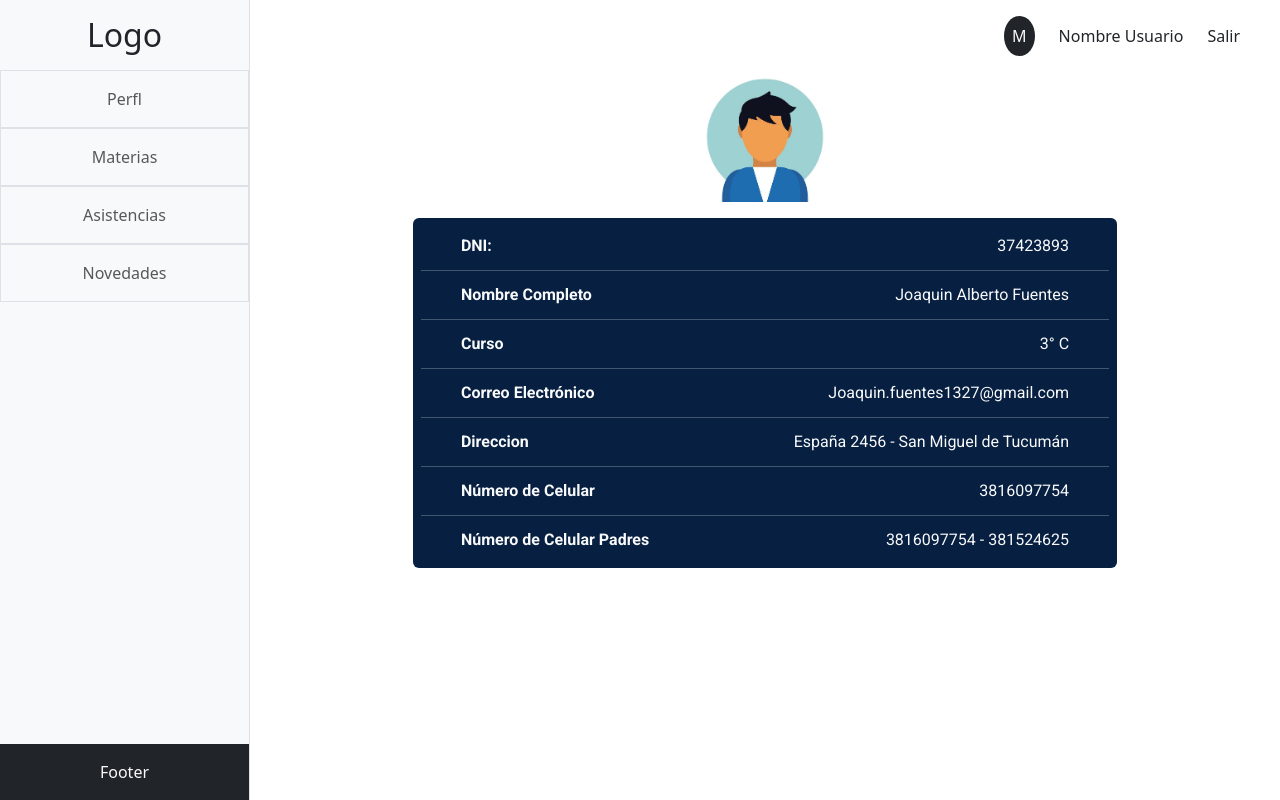
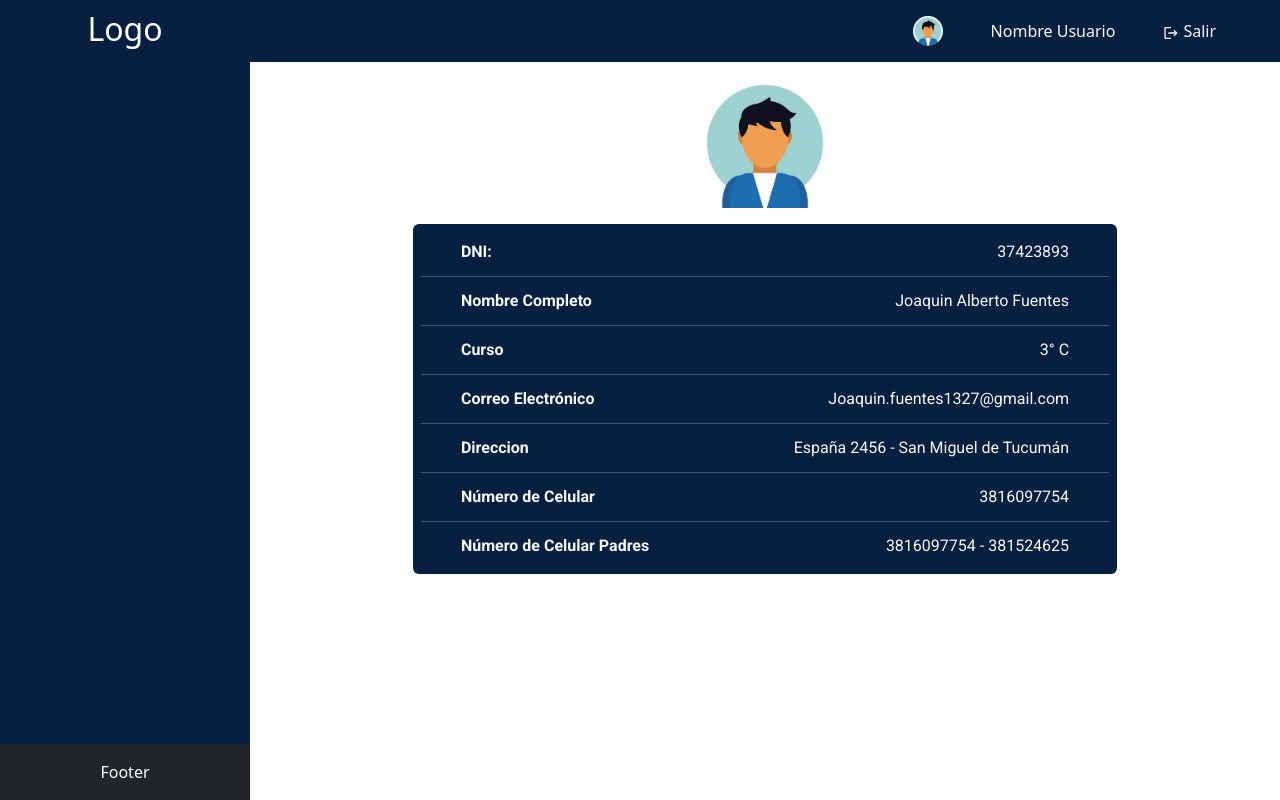
Before and after one commit to joaquin-fuentes/proyectoFinalReactAdv, a React (Vite) app: page /alumnos in a window 1280 px wide. Built offline with nearby package versions, Linux system fonts and the light colour scheme.

Commit message:
actualice diseño de sidebar, header y offcanvas para dispostivos pequeños

```diff
--- a/src/App.css
+++ b/src/App.css
@@ -40,16 +40,50 @@ html {
 body {
   background-color: var(--color-fondo);
 }
-
 .titulo {
   font-family: var(--fuente-principal);
   font-size: var(--fuente-tamanio-titulo);
   color: var(--color-primario);
 }
+/* HEADER */
+.imgAvatarHeader{
+  width: 30px;
+  border-radius: 50%;
+}
 /* Estilos del sidebar */
 .sidebar {
-  background-color: #f8f9fa;
-  border-right: 1px solid #dee2e6;
+  background-color: var(--color-fondo);
+  color: var(--fuente-color-primario);
+  height: 100vh;
+}
+.bg-azulOscuro {
+  background-color: var(--color-fondo);
+}
+.logoSidebar{
+  height: 62px;
+  padding: 10px;
+}
+/* OFFCANVAS */
+.offcanvas-body {
+  display: flex;
+  flex-direction: column;
+  height: 100%;
+}
+.offcanvas-header .btn-close {
+  filter: invert(1);
+}
+.sidebar-full-height {
+  flex: 1;
+  overflow-y: auto;
+
+}
+.btnSidebar:hover {
+  color: var(--btn-color)!important;
+  background-color: var(--color-primario);
+  width: 100%;
+}
+.navBarMenu{
+  background-color: var(--color-fondo)!important;
 }
 /* Sidebar para pantallas grandes */
 @media (min-width: 992px) {
--- a/src/components/Header.jsx
+++ b/src/components/Header.jsx
@@ -1,11 +1,18 @@
 import React from "react";
+import imgPerfil from "../assets/imagenes/avatarPerfil.jpeg";
+import { MdLogout } from "react-icons/md";
 
 const Header = () => {
   return (
-    <div className=" p-3 text-end d-flex align-items-center  justify-content-around justify-content-md-end ">
-      <span className="me-md-4 bg-dark rounded-circle text-light p-2 ">M</span>
-      <span className="me-md-4">Nombre Usuario</span>
-      <span className="me-md-4">Salir</span>
+    <div className="bg-azulOscuro text-light p-3 text-end d-flex align-items-center  justify-content-around justify-content-md-end">
+      <span className="me-md-5  rounded-circle text-light  ">
+        <img src={imgPerfil} alt="avatar" className="imgAvatarHeader" />
+      </span>
+      <span className="me-md-5">Nombre Usuario</span>
+      <span className="me-md-5">
+        <MdLogout className="me-1" />
+        Salir
+      </span>
     </div>
   );
 };
--- a/src/components/NavBarSmall.jsx
+++ b/src/components/NavBarSmall.jsx
@@ -1,25 +1,40 @@
 import React from "react";
 import { Container, Navbar, Offcanvas } from "react-bootstrap";
 import Sidebar from "./Sidebar";
+import { IoMenu } from "react-icons/io5";
 
 const NavBarSmall = ({ show, handleClose, handleShow }) => {
   return (
-    <Navbar bg="light" expand="lg" className="d-lg-none">
-      <Container fluid>
-        <Navbar.Brand href="#">Menu</Navbar.Brand>
-        <Navbar.Toggle aria-controls="offcanvasNavbar" onClick={handleShow} />
+    <Navbar bg="light" expand="lg" className="d-lg-none p-0">
+      <Container fluid className="navBarMenu">
+        <Navbar.Brand href="#" className="text-light">
+          Logo
+        </Navbar.Brand>
+        <Navbar.Toggle
+          aria-controls="offcanvasNavbar"
+          onClick={handleShow}
+          className="my-2"
+        >
+          <span className="text-light">
+            <IoMenu />
+          </span>
+        </Navbar.Toggle>
         <Navbar.Offcanvas
           show={show}
           onHide={handleClose}
           id="offcanvasNavbar"
           aria-labelledby="offcanvasNavbarLabel"
           placement="start"
+          className="navBarMenu "
         >
-          <Offcanvas.Header closeButton>
-            <Offcanvas.Title id="offcanvasNavbarLabel">Menu</Offcanvas.Title>
+          <Offcanvas.Header closeButton  className="text-light">
+
           </Offcanvas.Header>
-          <Offcanvas.Body>
-            <Sidebar handleClose={handleClose} />
+          <Offcanvas.Body className="offcanvas-body">
+            <Sidebar
+              handleClose={handleClose}
+              className="sidebar-full-height"
+            />
           </Offcanvas.Body>
         </Navbar.Offcanvas>
       </Container>
--- a/src/components/Sidebar.jsx
+++ b/src/components/Sidebar.jsx
@@ -1,54 +1,66 @@
 import React from "react";
 import { NavLink } from "react-router-dom";
+import { IoPersonSharp } from "react-icons/io5";
+import { IoMdSchool } from "react-icons/io";
+import { LiaSchoolSolid } from "react-icons/lia";
+import { IoNewspaper } from "react-icons/io5";
 
 const Sidebar = ({ handleClose }) => {
   return (
     <div className="sidebar text-center d-flex flex-column">
       <div className="sidebar-content flex-grow-1">
-        <h2 className="mt-3">Logo</h2>
-        <nav className="navbar w-100">
+        <h2 className="logoSidebar m-0">Logo</h2>
+        <nav className="navbar w-100 p-0">
           {/*  if alumnos */}
-          <ul className="navbar-nav w-100">
-            <li className="nav-item text-center py-2 border ">
-              <NavLink to="alumnos/perfil" className="nav-link" onClick={handleClose}>
+          {/* <ul className="navbar-nav w-100">
+            <li className="nav-item text-center">
+              <NavLink
+                to="alumnos/perfil"
+                className="nav-link text-light fw-bold btnSidebar py-3 d-flex justify-content-center align-items-center"
+                onClick={handleClose}
+              >
+                <IoPersonSharp className="me-2" />
                 Perfl
               </NavLink>
             </li>
-            <li className="nav-item text-center py-2 border ">
+            <li className="nav-item text-center">
               <NavLink
                 to="alumnos/materias"
-                className="nav-link"
+                className="nav-link text-light fw-bold btnSidebar py-3 d-flex justify-content-center align-items-center"
                 onClick={handleClose}
               >
+                <LiaSchoolSolid className="me-2" />
                 Materias
               </NavLink>
             </li>
-            <li className="nav-item text-center py-2 border ">
+            <li className="nav-item text-center">
               <NavLink
                 to="alumnos/asistencias"
-                className="nav-link"
+                className="nav-link text-light fw-bold btnSidebar py-3 d-flex justify-content-center align-items-center"
                 onClick={handleClose}
               >
+                <IoMdSchool className="me-2" />
                 Asistencias
               </NavLink>
             </li>
-            <li className="nav-item text-center py-2 border ">
+            <li className="nav-item text-center">
               <NavLink
                 to="alumnos/novedades"
-                className="nav-link"
+                className="nav-link text-light fw-bold btnSidebar py-3 d-flex justify-content-center align-items-center"
                 onClick={handleClose}
               >
+                <IoNewspaper className="me-2" />
                 Novedades
               </NavLink>
             </li>
-          </ul>
+          </ul> */}
           {/*  if docentes */}
           {/* Deben copar el sidebar que esta arriba y pegar aqui con los enlaces que necesiten, despues haremos el filtro */}
           {/*  if administrador */}
           {/* Deben copar el sidebar que esta arriba y pegar aqui con los enlaces que necesiten, despues haremos el filtro */}
         </nav>
       </div>
-      <footer className="bg-dark text-light py-3">Footer</footer>
+      <footer className="bg-dark py-3">Footer</footer>
     </div>
   );
 };
--- a/src/pages/alumnos/Asistencias.jsx
+++ b/src/pages/alumnos/Asistencias.jsx
@@ -4,7 +4,7 @@ import "./Alumnos.css";
 
 const Asistencias = () => {
   return (
-    <Container className="asistencias-container">
+    <Container className="asistencias-container pt-md-3">
       <h4 className="text-center my-2 titulo">Asistencias</h4>
       <Row className="row-asistencias d-flex justify-content-center">
         <Col xs={12} md={6} lg={5}>
--- a/src/pages/alumnos/Materias.jsx
+++ b/src/pages/alumnos/Materias.jsx
@@ -5,7 +5,7 @@ import "./Alumnos.css";
 
 const Materias = () => {
   return (
-    <Container className="text-center px-md-5">
+    <Container className="text-center px-md-5 py-md-2">
       <h4 className="my-3 titulo">Listado de materias en curso</h4>
 
       <Form.Group className="d-flex align-items-center justify-content-center w-md-50 ms-3">
--- a/src/pages/alumnos/Novedades.jsx
+++ b/src/pages/alumnos/Novedades.jsx
@@ -4,7 +4,7 @@ import "./Alumnos.css";
 
 const Novedades = () => {
   return (
-    <Container>
+    <Container className="p-md-4">
       <h4 className="mt-3 text-center titulo">Novedades</h4>
       <Row className="d-flex justify-content-center">
         <Col md={6} lg={4}>
--- a/src/pages/alumnos/Perfil.jsx
+++ b/src/pages/alumnos/Perfil.jsx
@@ -5,7 +5,7 @@ import "./Alumnos.css";
 
 const Perfil = () => {
   return (
-    <Container className="d-flex flex-column align-items-center justify-content-center">
+    <Container className="d-flex flex-column align-items-center justify-content-cente py-md-3">
       <img src={avatar} alt="avatar" className="avatarPerfil" />
       <article className="perfil-card rounded py-2 mt-3 bg-azulOscuro text-light">
         <div className="d-flex justify-content-md-between align-items-center px-2 px-md-5 py-2">
```
